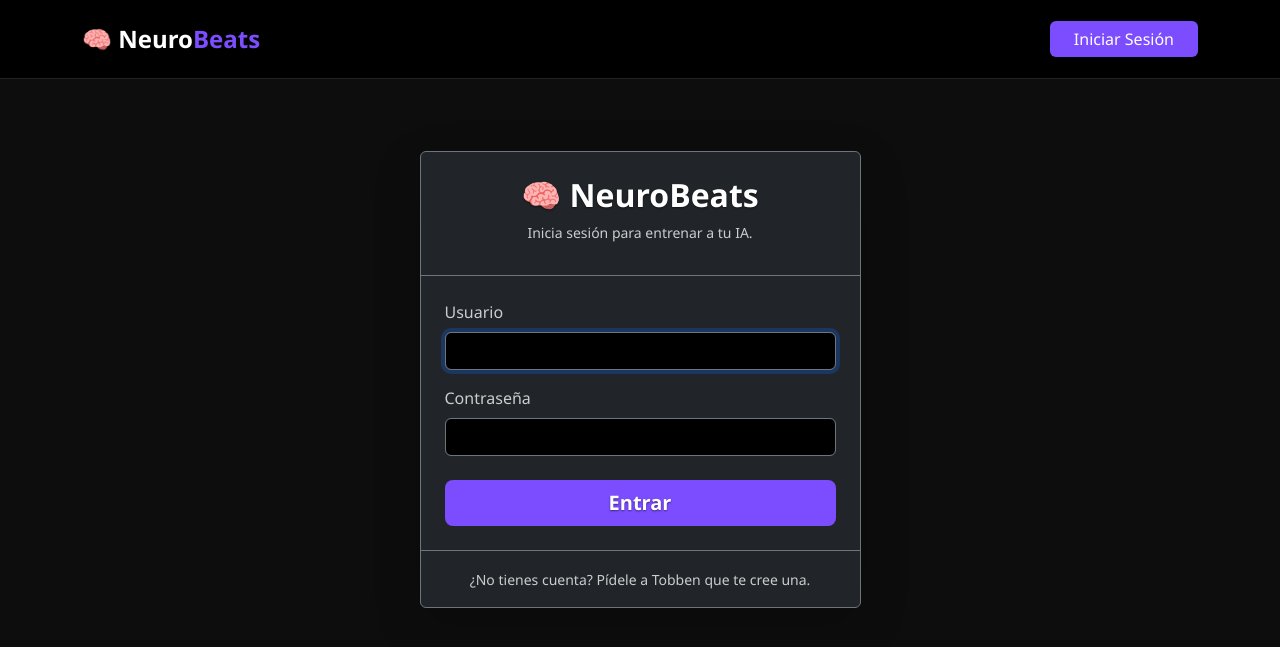
After one commit to TobbenTT/NeuroBeats, a Django app: page /accounts/login/ in a window 1280 px wide. The commit adds this page. Shown: the top 647 px of the page. Run offline with Django 5.2, Linux system fonts and the light colour scheme.

Commit message:
Mejora de Logueo y Logout

```diff
--- a/config/urls.py
+++ b/config/urls.py
@@ -22,7 +22,8 @@ from django.contrib.auth import views as auth_views
 
 # Importamos vistas de Musica y Usuarios
 from music.views import home, upload_song, rate_song, delete_song, toggle_favorite
-from users.views import profile, edit_profile, create_user_fast
+from users.views import profile, edit_profile, create_user_fast, sign_out
+
 
 urlpatterns = [
     path('admin/', admin.site.urls),
@@ -42,6 +43,12 @@ urlpatterns = [
         success_url='/profile/'
     ), name='change_password'),
     path('god-mode/create-user/', create_user_fast, name='create_user_fast'),
+
+    # 1. Login (Usamos la vista por defecto de Django)
+    path('accounts/login/', auth_views.LoginView.as_view(template_name='login.html'), name='login'),
+
+    # 2. Logout (Usamos nuestra función personalizada)
+    path('logout/', sign_out, name='logout'),
 ]
 
 
--- a/templates/base.html
+++ b/templates/base.html
@@ -85,7 +85,7 @@
                         <ul class="dropdown-menu dropdown-menu-dark shadow">
                             <li><a class="dropdown-item" href="{% url 'profile' %}">👤 Mi Perfil</a></li>
                             <li><hr class="dropdown-divider"></li>
-                            <li><a class="dropdown-item text-danger" href="/admin/logout/">🚪 Cerrar Sesión</a></li>
+                            <li><a class="dropdown-item text-danger" href="{% url 'logout' %}">🚪 Cerrar Sesión</a></li>
                         </ul>
                     </div>
                 {% else %}
--- /dev/null
+++ b/templates/login.html
@@ -0,0 +1,38 @@
+{% extends 'base.html' %}
+
+{% block content %}
+<div class="container mt-5">
+    <div class="row justify-content-center">
+        <div class="col-md-5">
+            <div class="card bg-dark text-white border-secondary shadow-lg">
+                <div class="card-header text-center border-secondary pt-4 pb-3">
+                    <h2 class="fw-bold">🧠 NeuroBeats</h2>
+                    <p class="text-secondary small">Inicia sesión para entrenar a tu IA.</p>
+                </div>
+                <div class="card-body p-4">
+                    <form method="post">
+                        {% csrf_token %}
+
+                        <div class="mb-3">
+                            <label class="form-label text-muted">Usuario</label>
+                            <input type="text" name="username" class="form-control bg-black text-white border-secondary" required autofocus>
+                        </div>
+
+                        <div class="mb-4">
+                            <label class="form-label text-muted">Contraseña</label>
+                            <input type="password" name="password" class="form-control bg-black text-white border-secondary" required>
+                        </div>
+
+                        <div class="d-grid">
+                            <button type="submit" class="btn btn-neuro btn-lg fw-bold">Entrar</button>
+                        </div>
+                    </form>
+                </div>
+                <div class="card-footer text-center border-secondary py-3">
+                    <small class="text-muted">¿No tienes cuenta? Pídele a Tobben que te cree una.</small>
+                </div>
+            </div>
+        </div>
+    </div>
+</div>
+{% endblock %}
--- a/users/views.py
+++ b/users/views.py
@@ -5,6 +5,7 @@ from .forms import ProfileUpdateForm
 from django.contrib.auth.forms import UserCreationForm
 from django.contrib.auth.decorators import user_passes_test
 from django.contrib import messages
+from django.contrib.auth import logout
 
 @login_required
 def profile(request):
@@ -45,3 +46,7 @@ def create_user_fast(request):
         form = UserCreationForm()
 
     return render(request, 'create_user.html', {'form': form})
+
+def sign_out(request):
+    logout(request)
+    return redirect('login')  # Nos manda a la página de inicio de sesión
```
